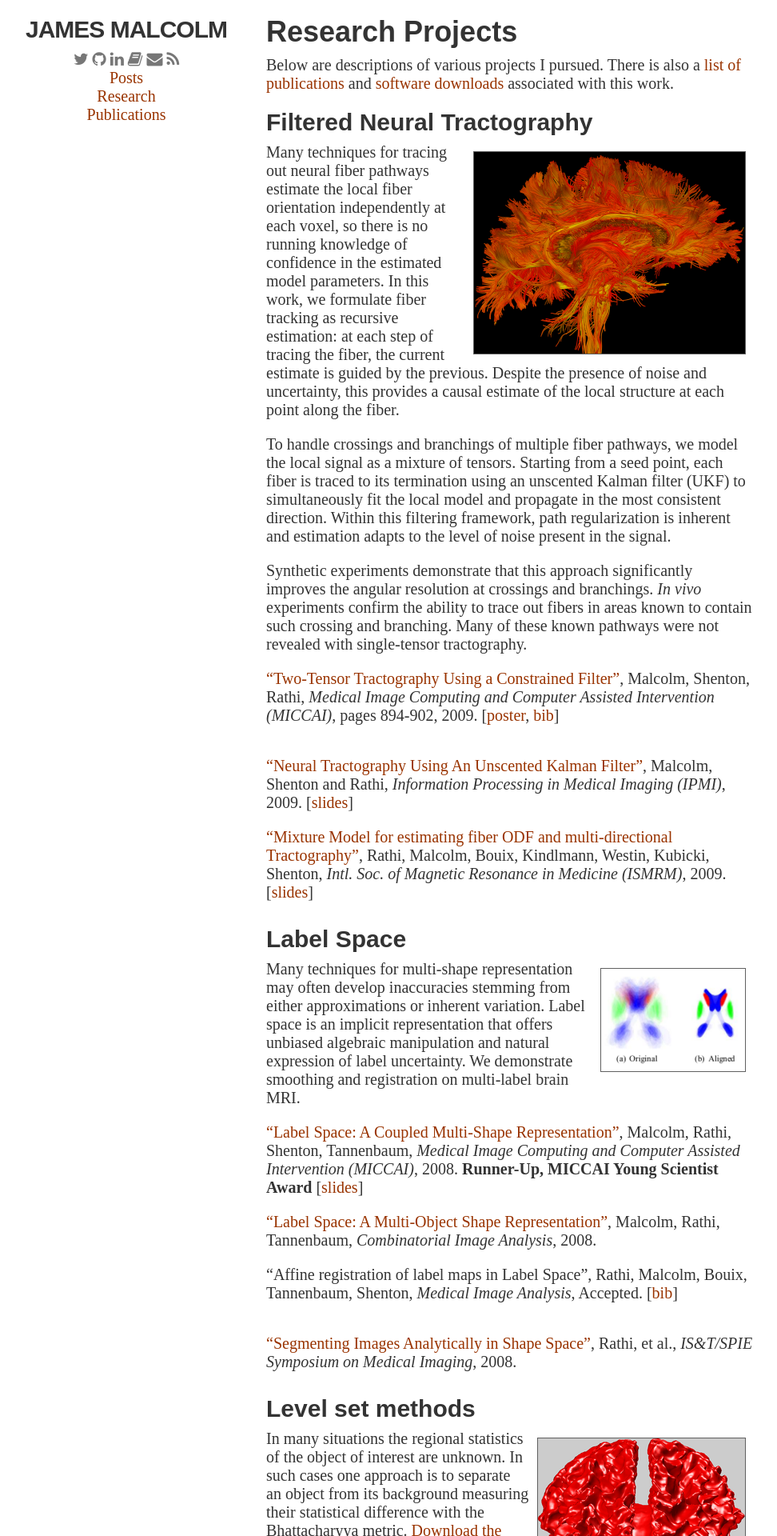
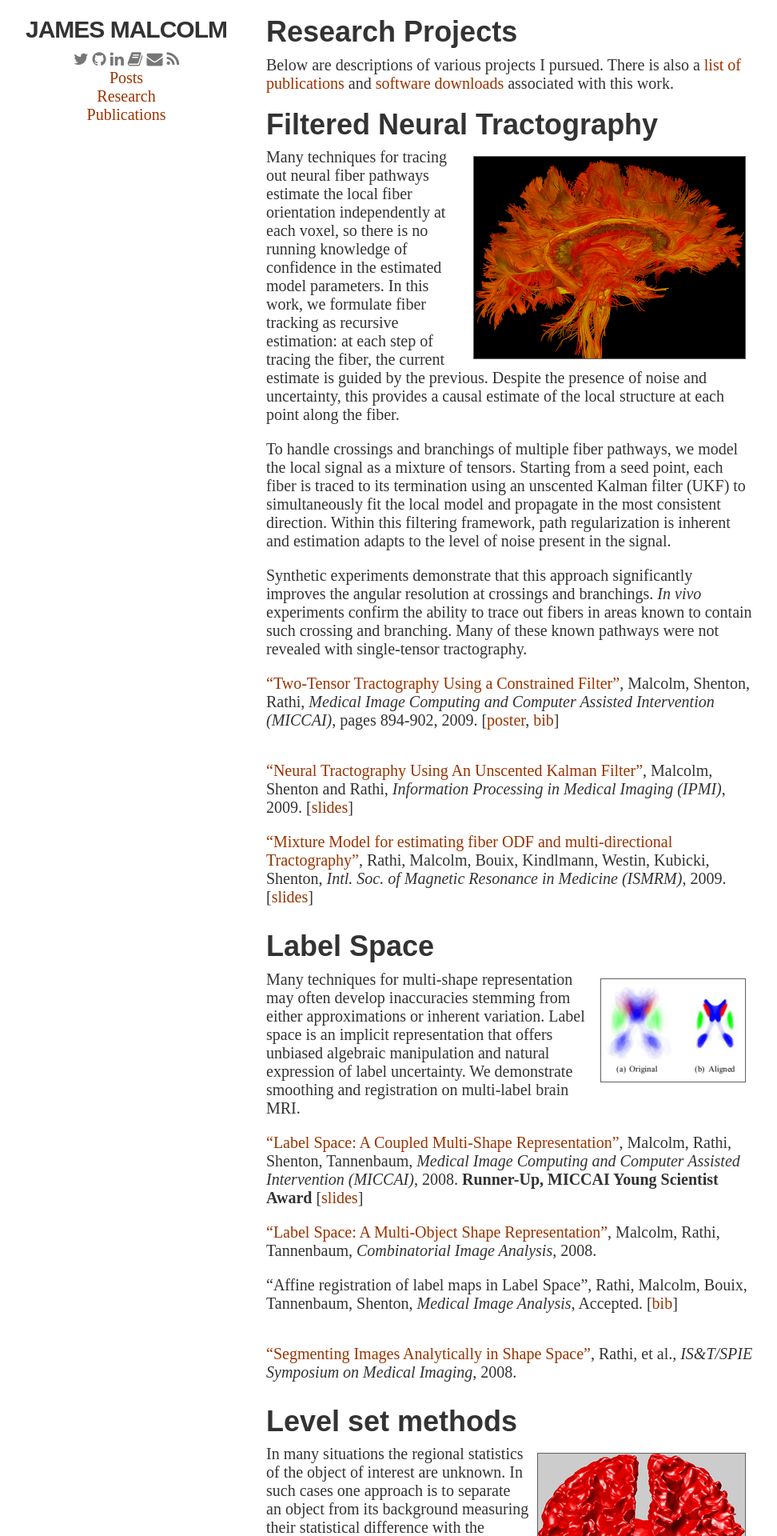
Before and after one commit to jgmalcolm/jgmalcolm.github.io, a Jekyll site: the page built from publications/research.html, in a window 1280 px wide. Shown: the top 1920 px of the page at 80% size, without its empty margins (2-974 px from the left). Built offline with Jekyll 4.4.1, drawn with Linux system fonts in a browser that asks for light colours; nearby versions of some CDN libraries.

Commit message:
promote h2 -> h1

```diff
--- a/publications/research.html
+++ b/publications/research.html
@@ -22,7 +22,7 @@ a <a href="index.html">list of publications</a>
 and <a href="#downloads">software downloads</a> associated with this work.
 
 
-<h2>Filtered Neural Tractography</h2>
+<h1>Filtered Neural Tractography</h1>
 
 <div class="gallery">
   <a href="images/fibers/case01045_2T_half_fa.png" data-gallery="filtered"
@@ -112,7 +112,7 @@ id=malcolm_cukf><pre>
 
 
 
-  <h2>Label Space</h2>
+  <h1>Label Space</h1>
 
   <img class="thumb" src="images/ls/label_space.png">
 
@@ -151,7 +151,7 @@ id=malcolm_cukf><pre>
 
 
 
-  <h2>Level set methods</h2>
+  <h1>Level set methods</h1>
 
 
 <div class="gallery">
@@ -198,7 +198,7 @@ id=malcolm_cukf><pre>
    href="pdfs/others/lankton_lsfb_poster.pdf">poster</a>]</p>
 
 
-  <h2>Multi-object tracking with graph cuts</h2>
+  <h1>Multi-object tracking with graph cuts</h1>
 
   <p>The standard graph cut technique quickly captures objects anywhere in the
   image; however, because of its global nature, it is prone to capturing
@@ -242,7 +242,7 @@ id=malcolm_cukf><pre>
 
 
 
-<h2>Graph cut segmentation with shape priors</h2>
+<h1>Graph cut segmentation with shape priors</h1>
 
 <div class="gallery">
   <a href="images/icip07/shark_5_initial.png" data-gallery="icip07"
@@ -273,7 +273,7 @@ id=malcolm_cukf><pre>
 
 
 
-  <h2>Graph cut segmentation in tensor space</h2>
+  <h1>Graph cut segmentation in tensor space</h1>
 
 <div class="gallery"
   <a href="images/tensor_cuts/FISH_color_initial.png" data-gallery="tensors"
@@ -300,7 +300,7 @@ id=malcolm_cukf><pre>
 
 
 
-  <h2>Quantum error correction</h2>
+  <h1>Quantum error correction</h1>
 
   <p>Quantum computers promise to solve many problems considered practically
   impossible using today's classical computers.  However, in constructing such
@@ -321,7 +321,7 @@ id=malcolm_cukf><pre>
 
 
 <a name="downloads"></a>
-<h2>Downloads for MATLAB</h2>
+<h1>Downloads for MATLAB</h1>
 <ul>
   <li><a href="https://github.com/jgmalcolm/graphchop">graphchop</a> - Multi-label graph cut image segmentation</li>
   <li><a href="https://github.com/jgmalcolm/levelsets">levelsets</a> - Level set (active contour) image segmentation</li>
```
